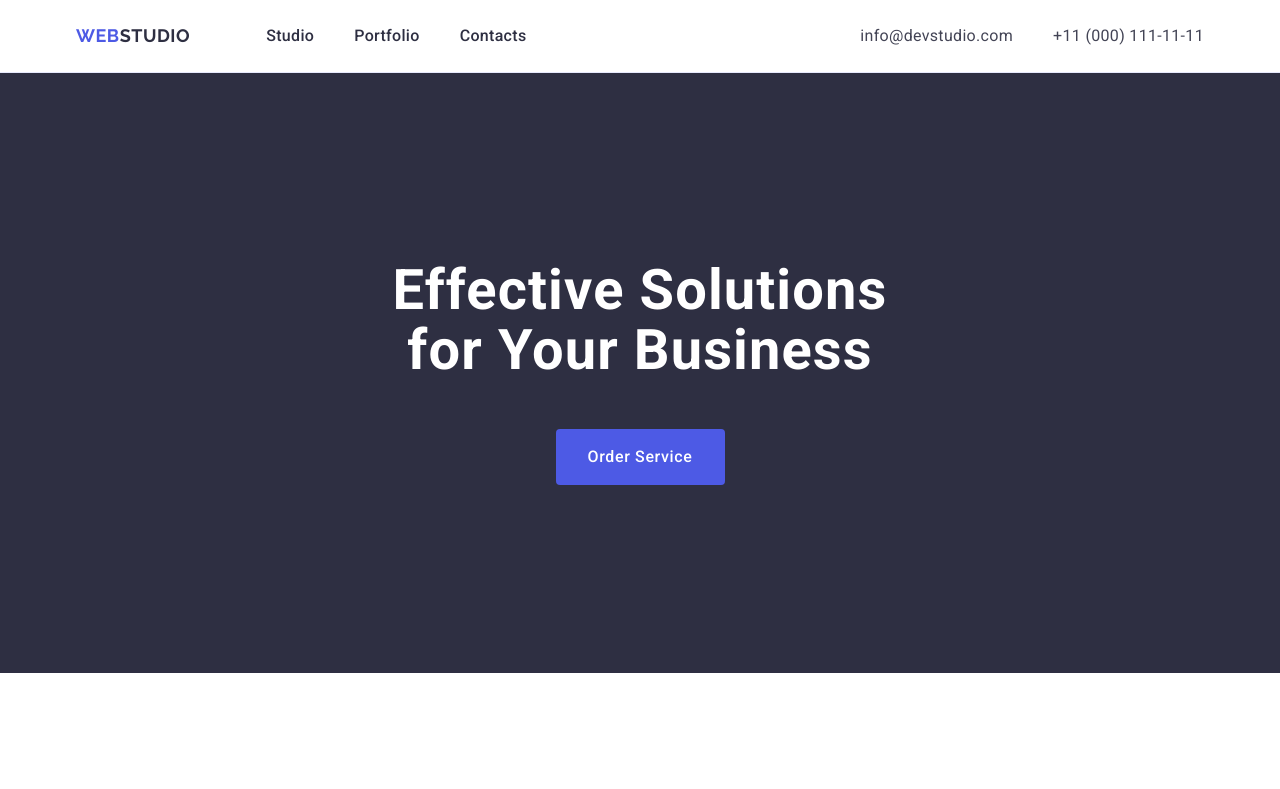
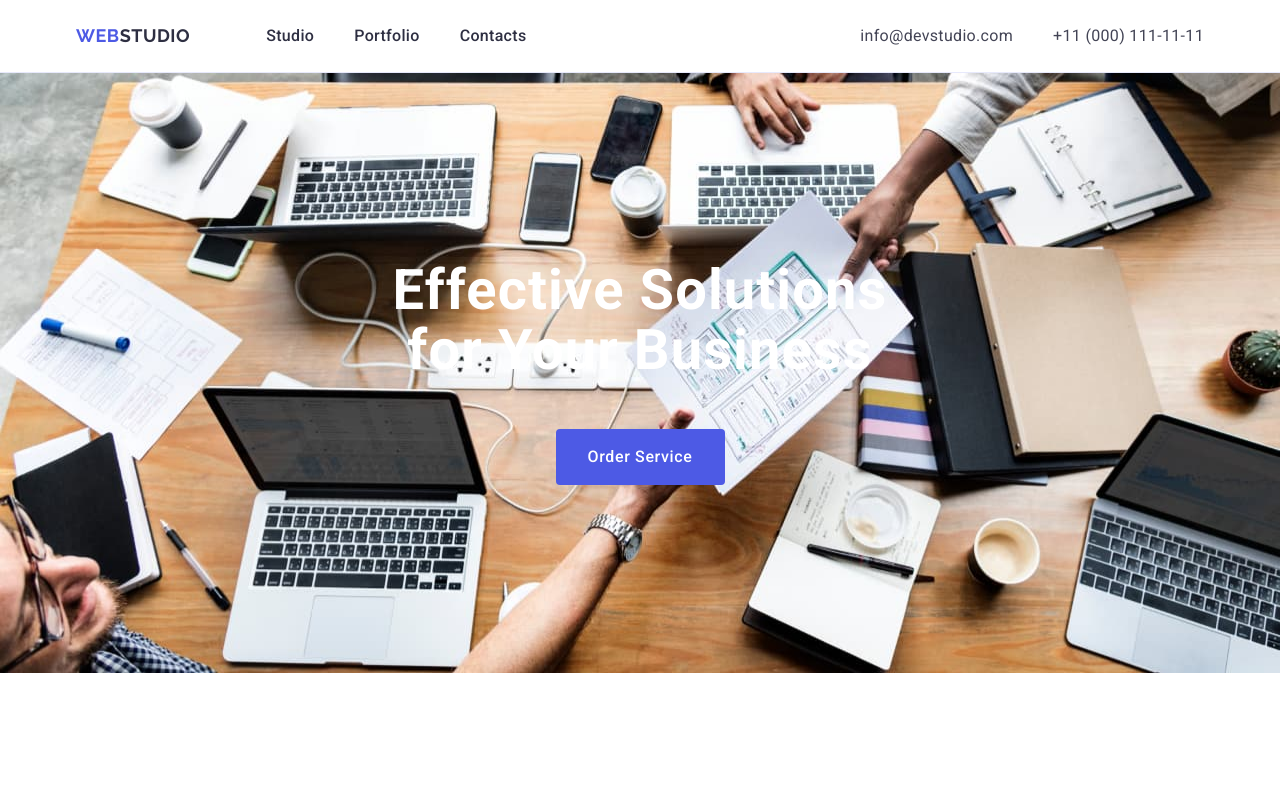
Before and after one commit to AlexDarienko/goit-markup-hw-04, a plain HTML site: page index.html in a window 1280 px wide. Shown: the top 789 px of the page. Drawn offline with nearby package versions, Linux system fonts and the light colour scheme.

```diff
--- a/css/styles.css
+++ b/css/styles.css
@@ -111,6 +111,7 @@ img {
 /* Hero section */
 .hero-section {
     background-color: #2e2f42;
+    background-image: url(../images/hero/people-office.jpg);
     text-align: center;
     padding: 188px 0;
 }
```
Also changed, not shown: images/hero/people-office.jpg (added), images/icons.svg (added).
